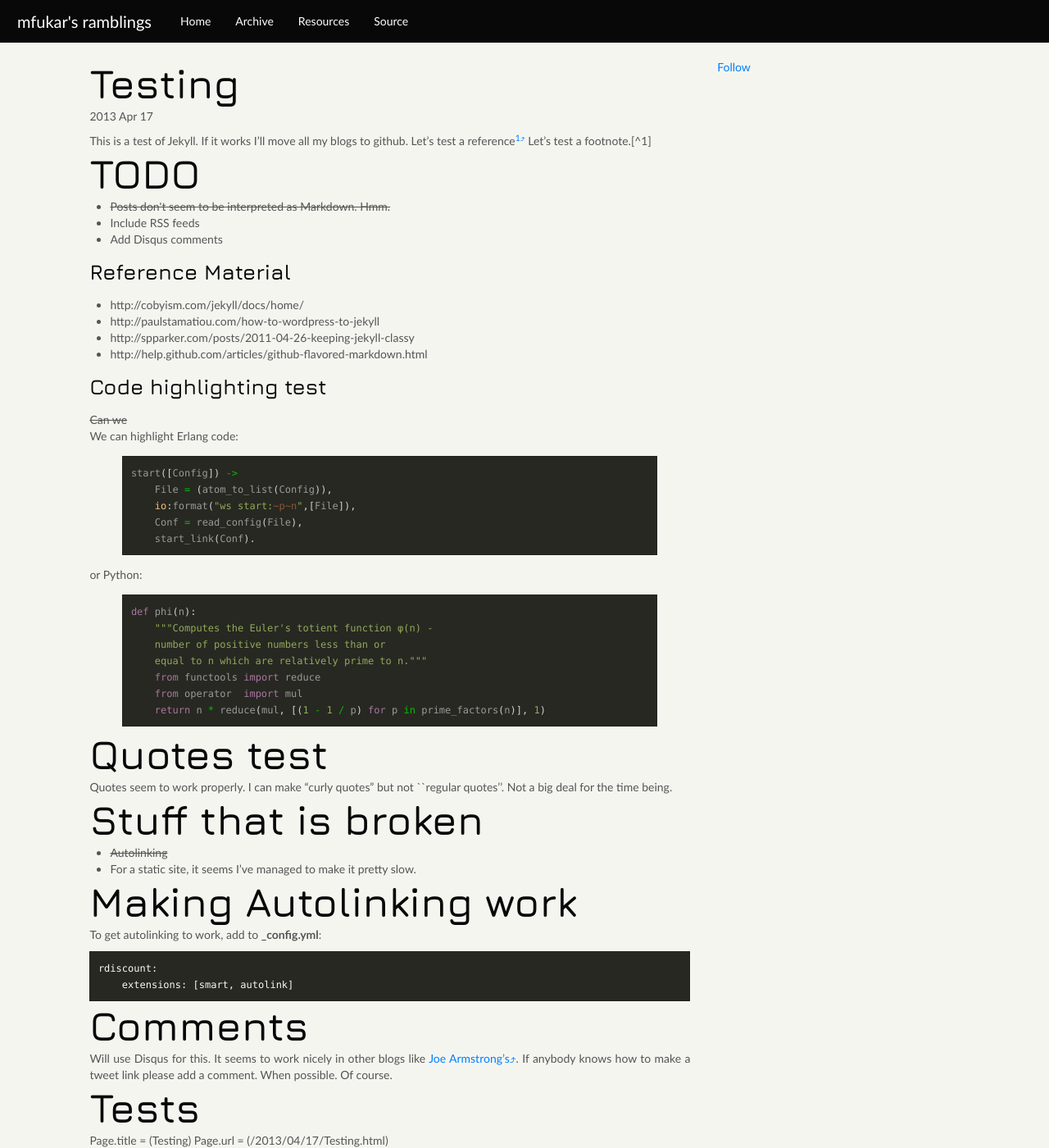
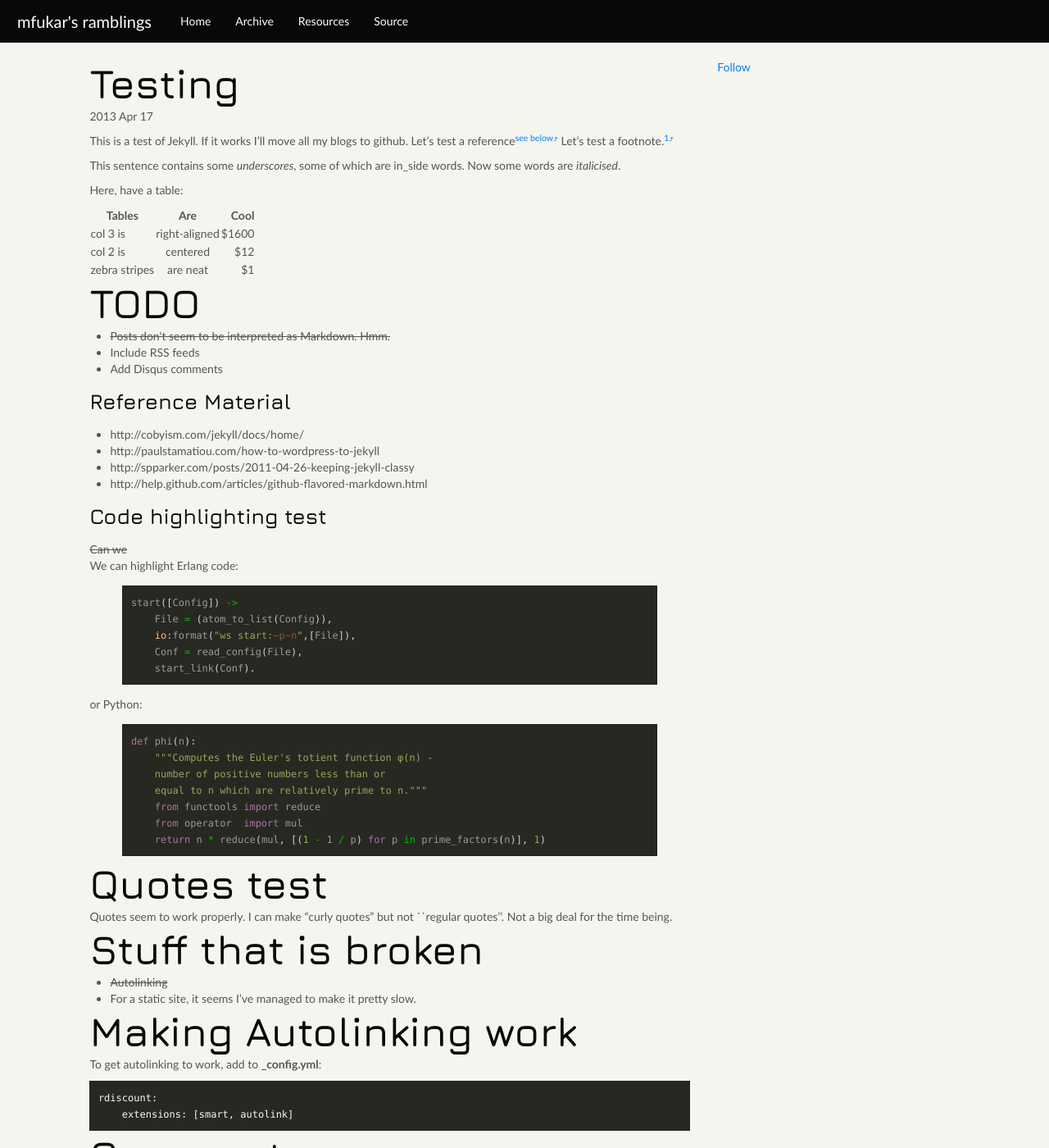
Before and after one commit to mfukar/mfukar.github.com, a Jekyll site: the page built from _posts/2013-04-17-Testing.md, in a window 1280 px wide and 1400 px high. Shown: the whole window at 82% size. Built offline with Jekyll 4.4.1, drawn with Linux system fonts in a browser that asks for light colours; some web fonts are replaced; comment, search, counter and statistics services are not loaded; some of the changed text lies outside the part shown.

Commit message:
Sort all kramdown options, update the "Testing" page

```diff
--- a/_config.yml
+++ b/_config.yml
@@ -1,8 +1,13 @@
 markdown: kramdown
 kramdown:
     input: GFM
+    hard_wrap: false
     syntax_highlighter: rouge
-highlight: rouge
+    auto_ids: true
+    extensions:
+        - autolink
+        - footnotes
+        - smart
 redcarpet:
     extensions: ['smart', 'autolink', 'tables', 'fenced_code_blocks', 'strikethrough', 'superscript', 'no_intra_emphasis', 'space_after_headers', 'footnotes']
 comments:
--- a/_posts/2013-04-17-Testing.md
+++ b/_posts/2013-04-17-Testing.md
@@ -10,8 +10,19 @@
 ---
 
 This is a test of Jekyll. If it works I'll move all my blogs to github.
-Let's test a reference<sup>[1](#ref1)</sup>
+Let's test a reference<sup>[see below](#ref1)</sup>
 Let's test a footnote.[^1]
+
+This sentence contains some _underscores_, some of which are in_side words. Now some words are _italicised_.
+
+Here, have a table:
+
+| Tables        | Are           | Cool  |
+| ------------- |:-------------:| -----:|
+| col 3 is      | right-aligned | $1600 |
+| col 2 is      | centered      |   $12 |
+| zebra stripes | are neat      |    $1 |
+|===============|===============|=======|
 
 TODO
 ====
@@ -82,4 +93,5 @@
 Page.url = ({{page.url}})
 
 <a id="ref1">Citation: A dream I once had.</a>
+
 [^1]: Whatever, right?
```
